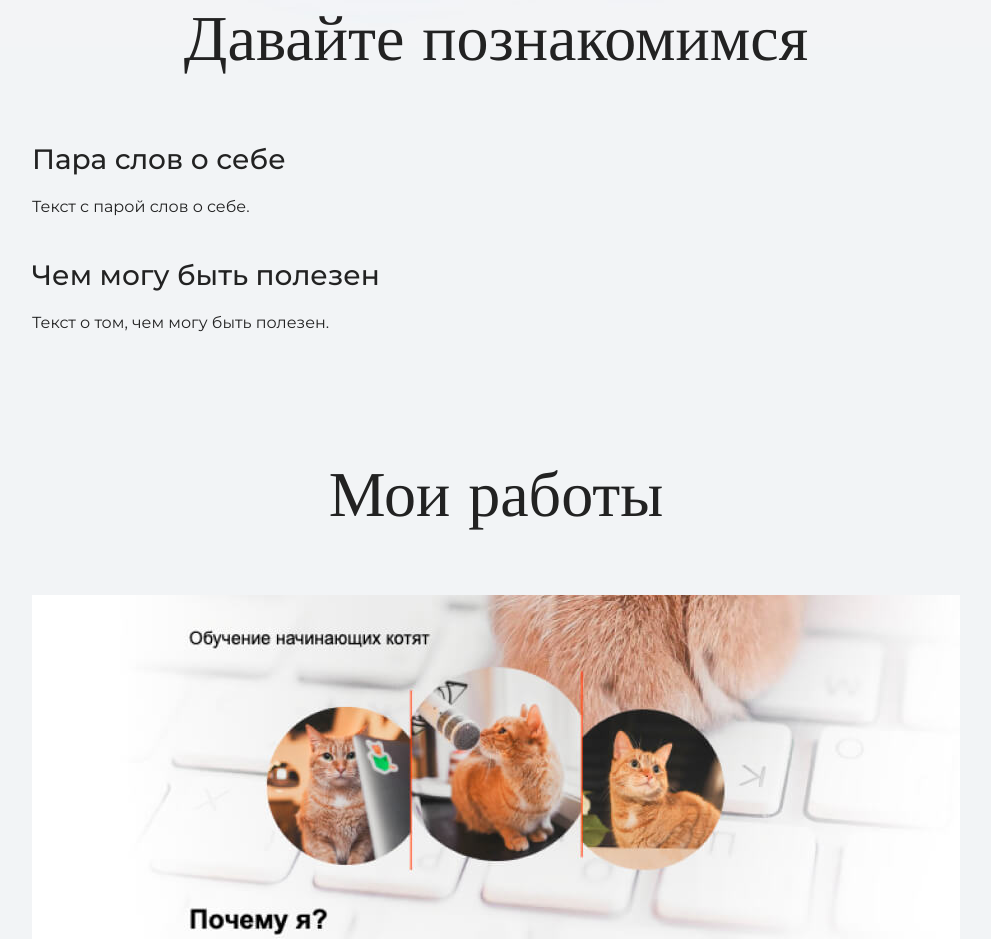
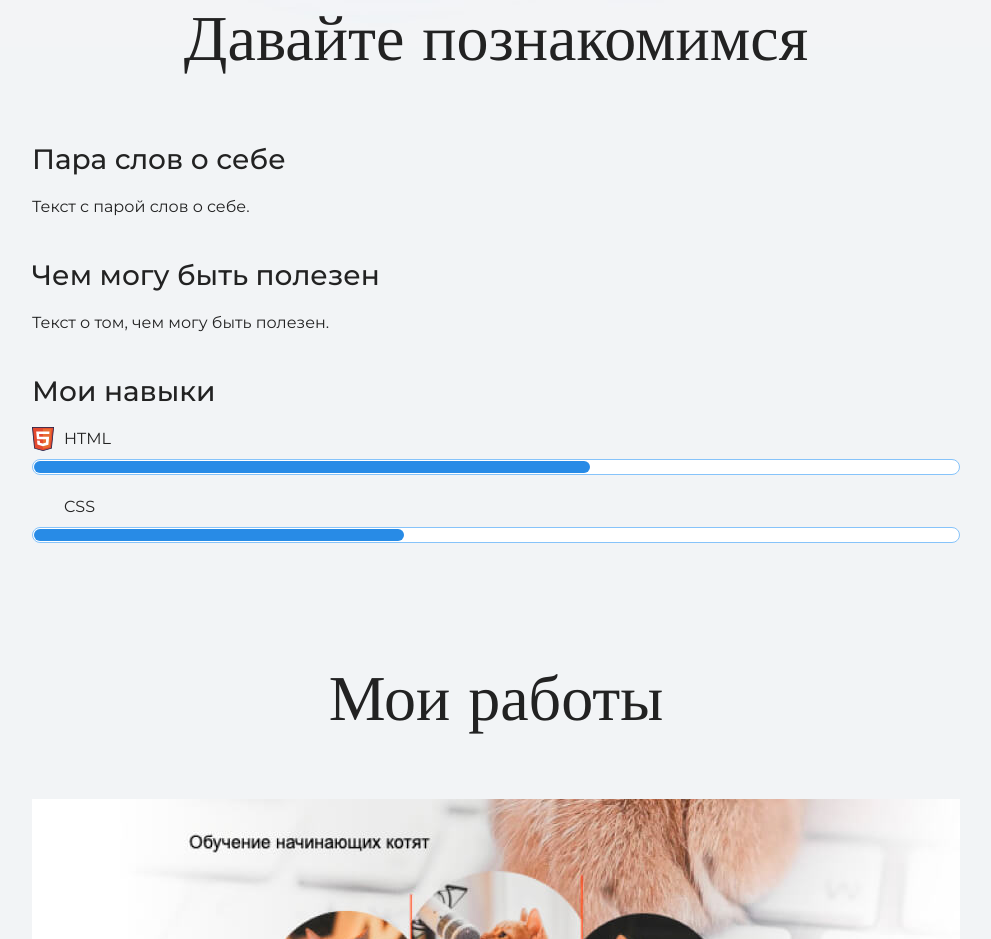
Before and after one commit to RussianSanta/my-site, a plain HTML site: page index.html in a window 1280 px wide. Shown: the part 1033-1972 px from the top of the page, without its empty margins (144-1135 px from the left). Drawn offline with nearby package versions, Linux system fonts and the light colour scheme.

Commit message:
Add skills-list

```diff
--- a/index.html
+++ b/index.html
@@ -24,10 +24,23 @@
     <section class="intro">
       <div class="container">
         <h2 class="subheading">Давайте познакомимся</h2>
-        <h3>Пара слов о себе</h3>
-        <p>Текст с парой слов о себе.</p>
-        <h3>Чем могу быть полезен</h3>
-        <p>Текст о том, чем могу быть полезен.</p>
+        <div>
+          <h3>Пара слов о себе</h3>
+          <p>Текст с парой слов о себе.</p>
+        </div>
+        <div>
+          <h3>Чем могу быть полезен</h3>
+          <p>Текст о том, чем могу быть полезен.</p>
+        </div>
+        <div class="skills">
+          <h3>Мои навыки</h3>
+          <dl class="skills-list">
+            <dt class="skill-html">HTML</dt>
+            <dd class="level"><div style="width: 60%;">60%</div></dd>
+            <dt class="skill-ccs">CSS</dt>
+            <dd class="level"><div style="width: 40%;">40%</div></dd>
+          </dl>
+        </div>
       </div>
     </section>
 
```
